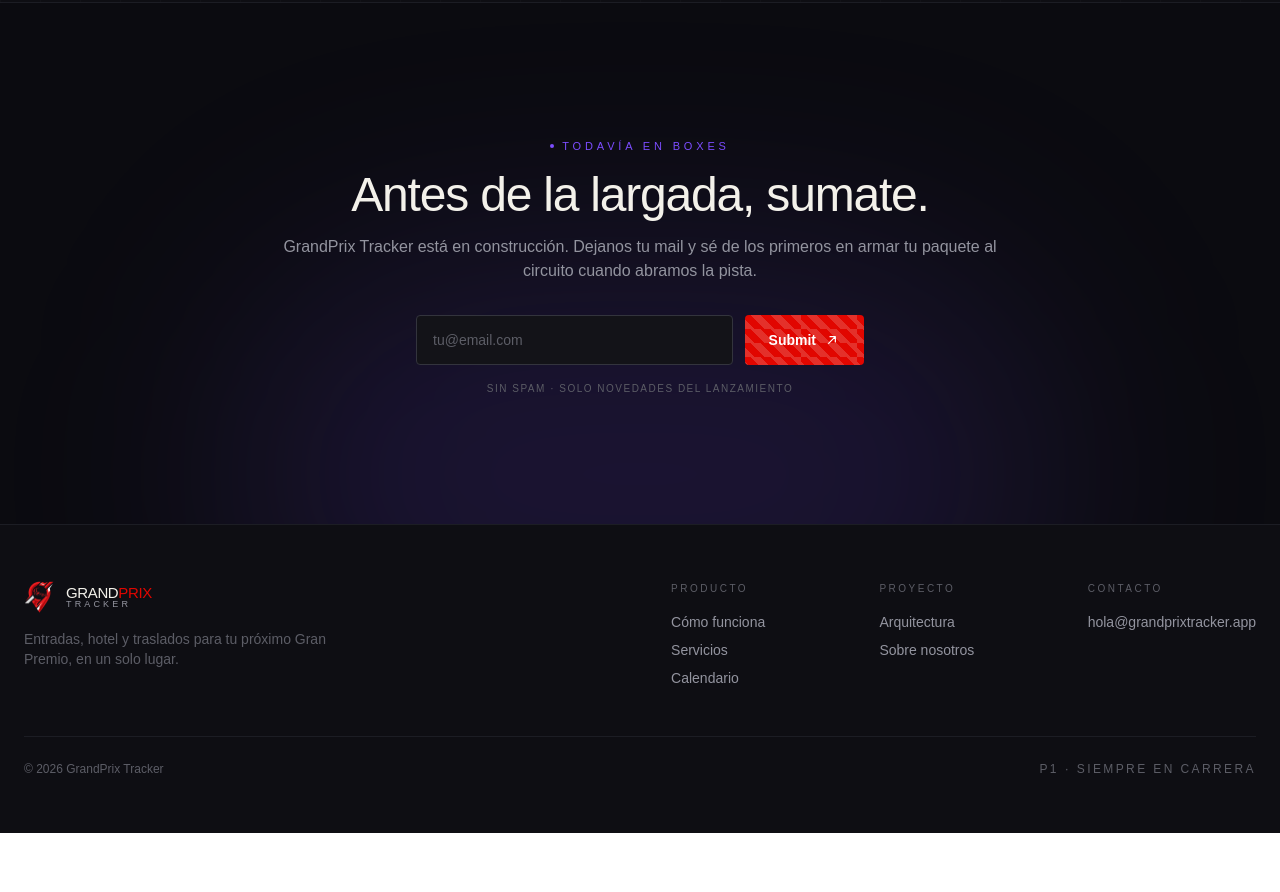
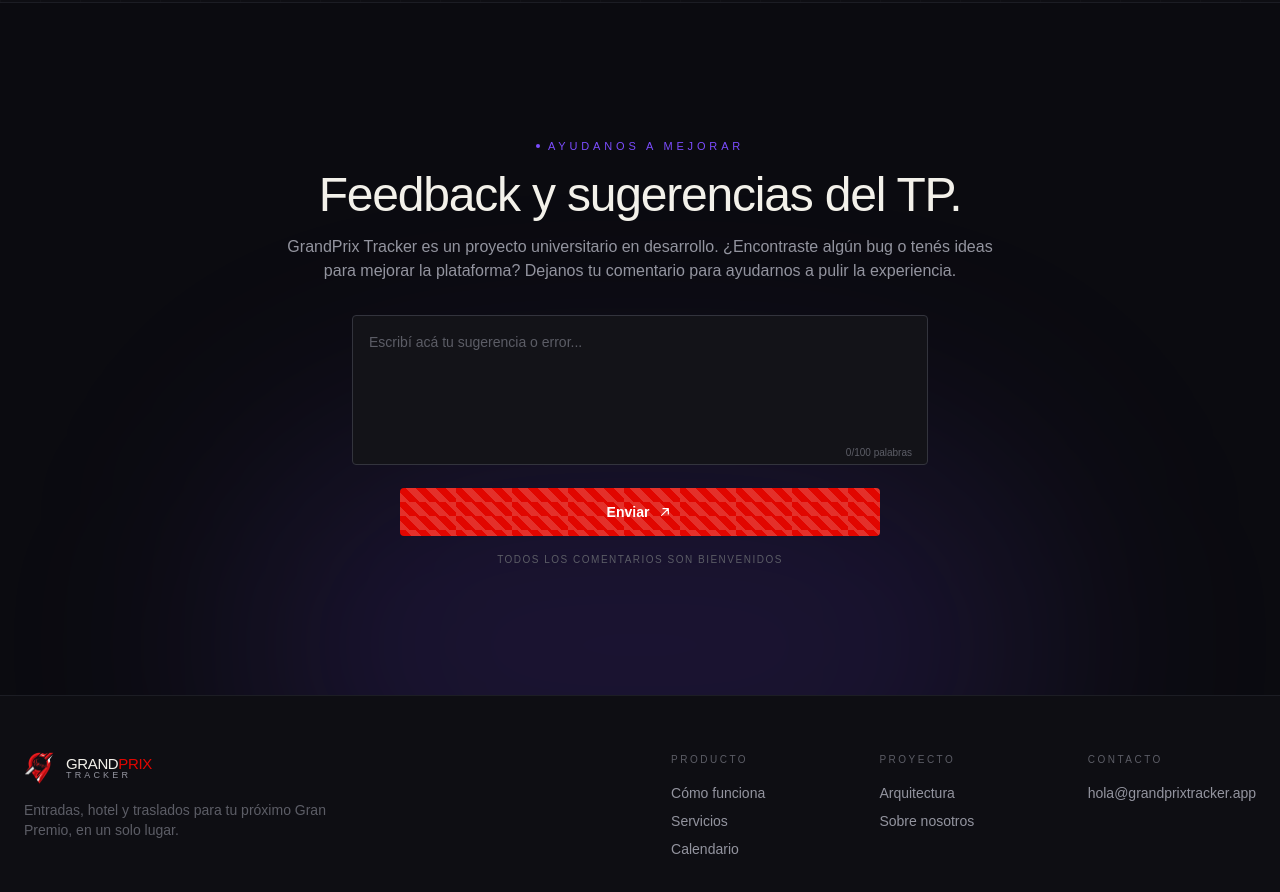
Before and after one commit to ericzager0/grand-prix-tracker-web, a Next.js app: page / in a window 1280 px wide. Shown: the part 4100-4992 px from the top of the page. Before the commit the page ends 4933 px from the top, so only its background shows below. Built offline with nearby package versions, Linux system fonts and the light colour scheme.

Commit message:
fix(cambios esteticos)
Cambie lo de subscribirse a un text input para que nos manden feedbacks (Obviamente nunca va a funcar pero queda lindo)

```diff
--- a/app/(public)/page.tsx
+++ b/app/(public)/page.tsx
@@ -25,6 +25,7 @@
 import { F1_CALENDAR_2026 } from "@/utils/races";
 import ButtonChecker from "../../components/ButtonChecker";
 import ButtonOutline from "../../components/ButtonOutline";
+import FeedbackSection from "@/components/FeedbackSection";
 import Navbar from "@/components/Navbar";
 import RacesCarrousel from "@/components/RacesCarrousel";
 import StepsCard from "@/components/StepsCard";
@@ -50,17 +51,8 @@
 export default function Page() {
   const scrolled = useScrolled();
   const [menuOpen, setMenuOpen] = useState(false);
-  const [email, setEmail] = useState("");
-  const [submitted, setSubmitted] = useState(false);
-
   const today = new Date();
   const nextRace = F1_CALENDAR_2026.find(race => new Date(race.date) >= today) || F1_CALENDAR_2026[0];
-
-  function handleWaitlistSubmit(e: React.FormEvent) {
-    e.preventDefault();
-    if (!email.trim()) return;
-    setSubmitted(true);
-  }
 
   return (
     <div
@@ -317,62 +309,7 @@
         </div>
       </section>
 
-      {/* ================= LISTA DE ESPERA ================= */}
-      <section
-        id="lista-de-espera"
-        className="relative overflow-hidden border-t border-[#1C1D24] py-24 md:py-32"
-      >
-        <div className="pointer-events-none absolute -bottom-40 left-1/2 h-[420px] w-[800px] -translate-x-1/2 rounded-full bg-[#7C4DFF]/15 blur-[120px]" />
-        <div className="relative mx-auto max-w-3xl px-6 text-center">
-          <Reveal>
-            <Eyebrow>Todavía en boxes</Eyebrow>
-            <h2
-              className={
-                "font-display" +
-                " mt-4 text-3xl font-900 tracking-tight md:text-5xl"
-              }
-            >
-              Antes de la largada, sumate.
-            </h2>
-            <p className="mt-4 text-[#93949F]">
-              GrandPrix Tracker está en construcción. Dejanos tu mail y sé de
-              los primeros en armar tu paquete al circuito cuando abramos la
-              pista.
-            </p>
-          </Reveal>
-
-          <Reveal delay={120} className="mt-8">
-            {submitted ? (
-              <div className="mx-auto flex max-w-md items-center justify-center gap-3 rounded-md border border-emerald-400/30 bg-emerald-400/10 px-6 py-4 text-sm text-emerald-300">
-                <span className="text-lg">🏁</span>
-                ¡Anotado en la grilla! Te escribimos apenas larguemos.
-              </div>
-            ) : (
-              <div className="mx-auto flex w-full max-w-md flex-col items-center gap-3 sm:flex-row">
-                <form
-                  onSubmit={handleWaitlistSubmit}
-                  className="mx-auto flex w-full max-w-md flex-col gap-3 sm:flex-row"
-                >
-                  <EmailInput
-                    email={email}
-                    setEmail={setEmail}
-                  />
-                  <ButtonChecker
-                    className="px-6 py-3.5"
-                    showArrow={true}
-                    type="submit"
-                  >
-                    Submit
-                  </ButtonChecker>
-                </form>
-              </div>
-            )}
-            <p className="font-mono mt-4 text-[10px] tracking-[0.15em] text-[#5C5D66]">
-              SIN SPAM · SOLO NOVEDADES DEL LANZAMIENTO
-            </p>
-          </Reveal>
-        </div>
-      </section>
+      <FeedbackSection />
     </div>
   );
 }
--- /dev/null
+++ b/components/FeedbackSection.tsx
@@ -0,0 +1,68 @@
+import React, { useState } from "react";
+import Reveal from "./Reveal";
+import Eyebrow from "./EyeBrow";
+import TextBox from "./TextBox";
+import ButtonChecker from "./ButtonChecker";
+
+export default function FeedbackSection() {
+  const [feedback, setFeedback] = useState("");
+  const [submitted, setSubmitted] = useState(false);
+
+  function handleSubmit(e: React.FormEvent) {
+    e.preventDefault();
+    if (!feedback.trim()) return;
+    setSubmitted(true);
+  }
+
+  return (
+    <section
+      id="lista-de-espera"
+      className="relative overflow-hidden border-t border-[#1C1D24] py-24 md:py-32"
+    >
+      <div className="pointer-events-none absolute -bottom-40 left-1/2 h-[420px] w-[800px] -translate-x-1/2 rounded-full bg-[#7C4DFF]/15 blur-[120px]" />
+      <div className="relative mx-auto max-w-3xl px-6 text-center">
+        <Reveal>
+          <Eyebrow>Ayudanos a mejorar</Eyebrow>
+          <h2 className="font-display mt-4 text-3xl font-900 tracking-tight md:text-5xl">
+            Feedback y sugerencias del TP.
+          </h2>
+          <p className="mt-4 text-[#93949F]">
+            GrandPrix Tracker es un proyecto universitario en desarrollo. ¿Encontraste algún bug o tenés ideas para mejorar la plataforma? Dejanos tu comentario para ayudarnos a pulir la experiencia.
+          </p>
+        </Reveal>
+
+        <Reveal delay={120} className="mt-8">
+          {submitted ? (
+            <div className="mx-auto flex max-w-md items-center justify-center gap-3 rounded-md border border-emerald-400/30 bg-emerald-400/10 px-6 py-4 text-sm text-emerald-300">
+              <span className="text-lg">✅</span>
+              ¡Gracias por tu feedback! Lo vamos a tener en cuenta.
+            </div>
+          ) : (
+            <div className="mx-auto flex w-full max-w-xl flex-col items-center gap-3">
+              <form
+                onSubmit={handleSubmit}
+                className="mx-auto flex w-full flex-col gap-4"
+              >
+                <TextBox
+                  value={feedback}
+                  onChange={(val) => setFeedback(val)}
+                  placeholder="Escribí acá tu sugerencia o error..."
+                />
+                <ButtonChecker
+                  className="mx-auto w-11/12 py-3.5 sm:w-5/6"
+                  showArrow={true}
+                  type="submit"
+                >
+                  Enviar
+                </ButtonChecker>
+              </form>
+            </div>
+          )}
+          <p className="font-mono mt-4 text-[10px] tracking-[0.15em] text-[#5C5D66]">
+            TODOS LOS COMENTARIOS SON BIENVENIDOS
+          </p>
+        </Reveal>
+      </div>
+    </section>
+  );
+}
--- /dev/null
+++ b/components/TextBox.tsx
@@ -0,0 +1,47 @@
+import React from "react";
+
+export interface TextBoxProps {
+  value: string;
+  onChange: (value: string) => void;
+  placeholder?: string;
+  maxWords?: number;
+}
+
+export default function TextBox({
+  value,
+  onChange,
+  placeholder = "Escribí acá...",
+  maxWords = 100,
+}: TextBoxProps) {
+  const words = value.trim() ? value.trim().split(/\s+/).length : 0;
+
+  const handleChange = (e: React.ChangeEvent<HTMLTextAreaElement>) => {
+    const text = e.target.value;
+    const currentWords = text.trim() ? text.trim().split(/\s+/).length : 0;
+
+    // Prevent typing more words if they exceed maxWords, but allow deleting
+    if (currentWords <= maxWords || text.length < value.length) {
+      onChange(text);
+    }
+  };
+
+  return (
+    <div className="relative w-full">
+      <textarea
+        required
+        value={value}
+        onChange={handleChange}
+        placeholder={placeholder}
+        rows={5}
+        className="w-full resize-none rounded-sm border border-[#33343D] bg-[#131318] p-4 pb-8 text-sm text-[#F3F1EA] placeholder-[#5C5D66] outline-none transition-colors focus:border-[#E10600]"
+      />
+      <div
+        className={`absolute bottom-3 right-4 font-mono text-[10px] ${
+          words >= maxWords ? "text-[#E10600] font-bold" : "text-[#5C5D66]"
+        }`}
+      >
+        {words}/{maxWords} palabras
+      </div>
+    </div>
+  );
+}
```
